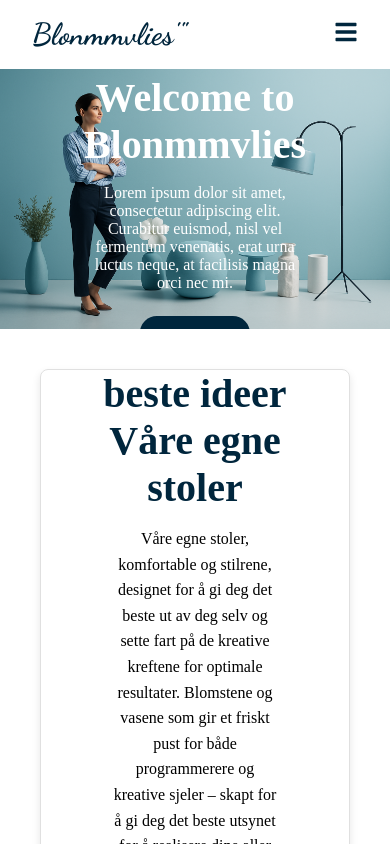
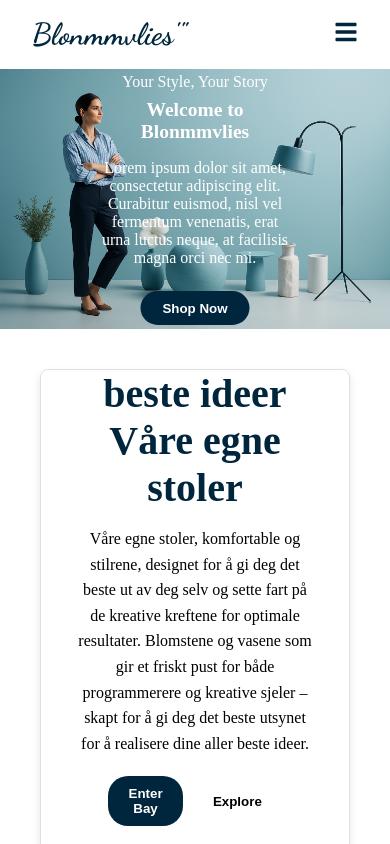
Before and after one commit to OrineaTovhakale/Code-Tribe_UI-Challenge, a React (Vite) app: page / in a window 390 px wide. Shown: the top 844 px of the page. Built offline with nearby package versions, Linux system fonts and the light colour scheme.

Commit message:
Improve responsiveness: Added fluid layouts with vw units for better alignment across all screens

```diff
--- a/src/App.css
+++ b/src/App.css
@@ -151,7 +151,7 @@
   transform: translate(-50%, -50%);
   color: white;
   text-align: center;
-  max-width: 90%;
+  max-width: 80vw;
 }
 
 .hero-subtitle {
@@ -161,7 +161,7 @@
 }
 
 .hero-title {
-  font-size: 2.5rem;
+  font-size: 5vw;
   margin-bottom: 1rem;
   font-weight: bold;
 }
@@ -207,7 +207,7 @@
   transform: translate(-50%, -50%);
   color: white; /* Assuming the image has a dark background like the hero */
   text-align: center;
-  max-width: 90%;
+  max-width: 80vw;
 }
 
 .picture-title {
@@ -239,7 +239,7 @@
   display: flex;
   justify-content: space-between;
   flex-wrap: wrap;
-  gap: 20px;
+  gap: 2vw;
   text-align: left;
 }
 
@@ -433,3 +433,31 @@
   transform: scale(1.05);
   transition: transform 0.3s ease;
 }
+
+/* Tablet (768px - 1024px) */
+@media (min-width: 769px) and (max-width: 1024px) {
+  .navbar { padding: 1rem 1.5rem; }
+  .hero-title { font-size: 2.2rem; }
+  .card-text h2 { font-size: 2rem; }
+  .footer { padding: 30px 15px; }
+}
+
+/* Laptop (1024px - 1440px) */
+@media (min-width: 1025px) and (max-width: 1440px) {
+  .navbar { padding: 1rem 3rem; }
+  .hero-title { font-size: 2.8rem; }
+  .card { gap: 30px; }
+  .footer { gap: 30px; }
+}
+
+/* Large QHD (1440px - 2560px) */
+@media (min-width: 1441px) and (max-width: 2560px) {
+  .navbar { padding: 1.5rem 4rem; }
+  .hero { max-height: none; } /* Fluid full height */
+  .hero-title { font-size: 3.5rem; }
+  .card-section { padding: 60px; }
+  .footer { padding: 50px 30px; flex-wrap: nowrap; } /* Prevent wrapping on large screens */
+}
+
+/* Ensure fluid elements everywhere */
+* { transition: all 0.3s ease; } /* Smooth resizing */
--- a/src/CardSection.css
+++ b/src/CardSection.css
@@ -46,7 +46,7 @@
   text-align: center; /* Keep centered, but we'll adjust positioning */
   margin-left: auto;
   margin-right: auto;
-  max-width: 70%; /* Match the heading's effective width */
+  max-width: 60vw; /* Match the heading's effective width */
 }
 
 /* Buttons container */
```
